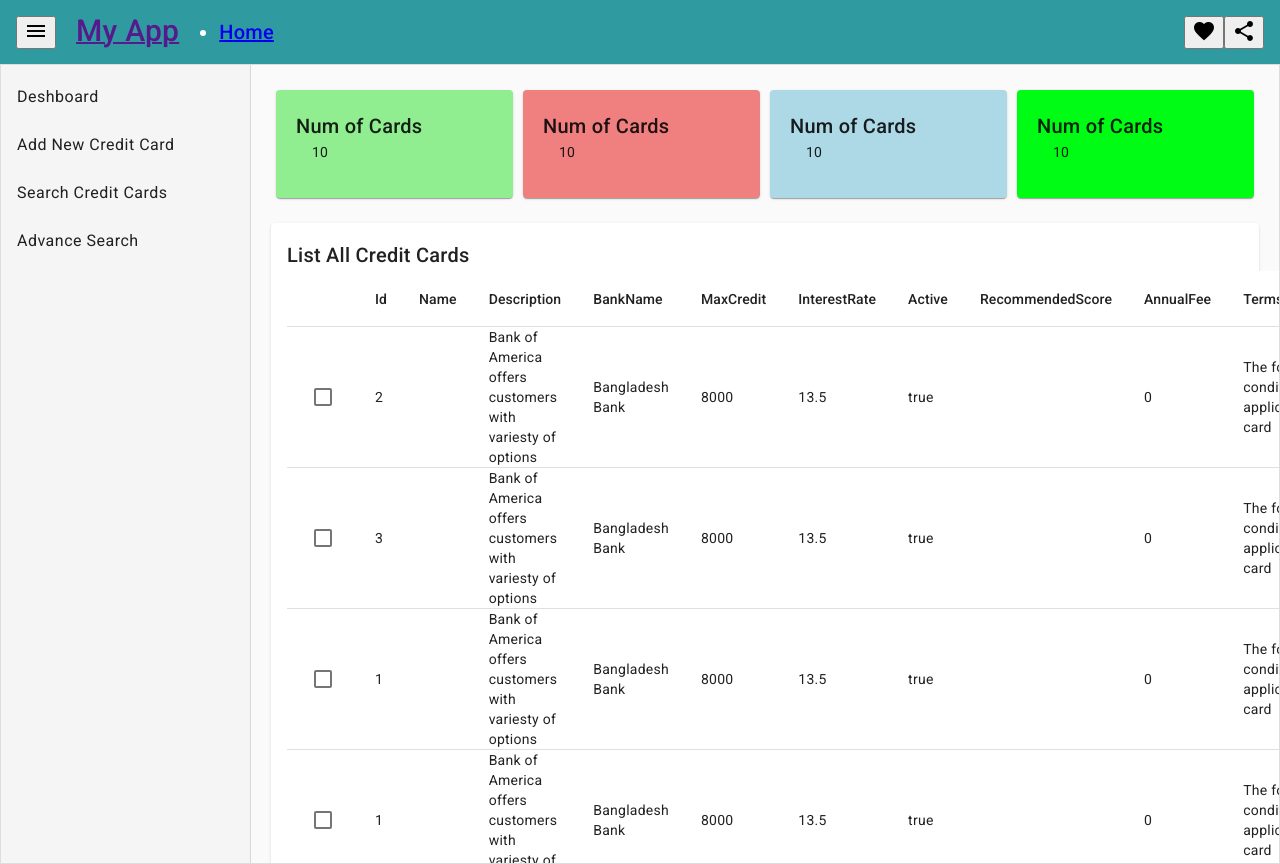
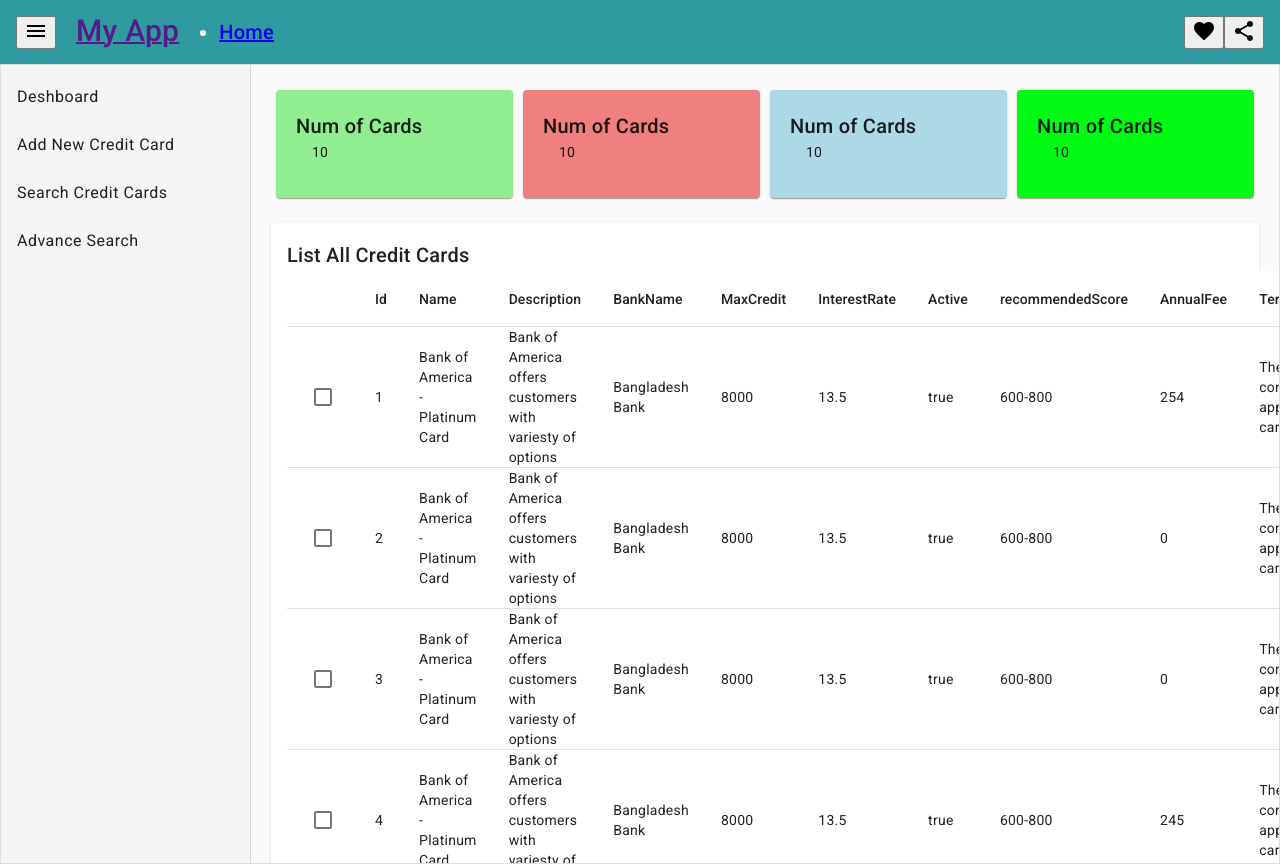
Before and after one commit to arafat-cse/DaliyLife, an Angular app: page /creditcards in a window 1280 px wide. Built offline with nearby package versions, Linux system fonts and the light colour scheme; data requests are answered from the project's data file.

Commit message:
Part 11 Compelete

```diff
--- a/db.json
+++ b/db.json
@@ -1,8 +1,23 @@
 {
   "Creditcards": [
     {
+      "id": "1",
+      "name": "Bank of America - Platinum Card",
+      "bankName": "Bangladesh Bank",
+      "description": "Bank of America offers customers with variesty of options",
+      "maxCredit": 8000,
+      "active": true,
+      "annualFee": 254,
+      "interestRate": 13.5,
+      "introOffer": 200,
+      "recommendedScore": "600-800",
+      "numberOfApplications": 40,
+      "CreatedDate": "04-01-2025",
+      "termsAndConditions": "The following conditions are applicable for this card"
+    },
+    {
       "id": "2",
-      "cardName": "Bank of America - Platinum Card",
+      "name": "Bank of America - Platinum Card",
       "bankName": "Bangladesh Bank",
       "description": "Bank of America offers customers with variesty of options",
       "maxCredit": 8000,
@@ -10,14 +25,14 @@
       "annualFee": 0,
       "interestRate": 13.5,
       "introOffer": 200,
-      "RecommendedScore": "600-800",
+      "recommendedScore": "600-800",
       "numberOfApplications": 40,
       "CreatedDate": "04-01-2025",
       "termsAndConditions": "The following conditions are applicable for this card"
     },
     {
       "id": "3",
-      "cardName": "Bank of America - Platinum Card",
+      "name": "Bank of America - Platinum Card",
       "bankName": "Bangladesh Bank",
       "description": "Bank of America offers customers with variesty of options",
       "maxCredit": 8000,
@@ -25,112 +40,24 @@
       "annualFee": 0,
       "interestRate": 13.5,
       "introOffer": 200,
-      "RecommendedScore": "600-800",
+      "recommendedScore": "600-800",
       "numberOfApplications": 40,
       "CreatedDate": "04-01-2025",
       "termsAndConditions": "The following conditions are applicable for this card"
-    },
-    {
-      "id": "1",
-      "cardName": "Bank of America - Platinum Card",
+    }, {
+      "id": "4",
+      "name": "Bank of America - Platinum Card",
       "bankName": "Bangladesh Bank",
       "description": "Bank of America offers customers with variesty of options",
       "maxCredit": 8000,
       "active": true,
-      "annualFee": 0,
+      "annualFee": 245,
       "interestRate": 13.5,
       "introOffer": 200,
-      "RecommendedScore": "600-800",
+      "recommendedScore": "600-800",
       "numberOfApplications": 40,
       "CreatedDate": "04-01-2025",
       "termsAndConditions": "The following conditions are applicable for this card"
-    },
-    {
-      "id": "1",
-      "cardName": "Bank of America - Platinum Card",
-      "bankName": "Bangladesh Bank",
-      "description": "Bank of America offers customers with variesty of options",
-      "maxCredit": 8000,
-      "active": true,
-      "annualFee": 0,
-      "interestRate": 13.5,
-      "introOffer": 200,
-      "RecommendedScore": "600-800",
-      "numberOfApplications": 40,
-      "CreatedDate": "04-01-2025",
-      "termsAndConditions": "The following conditions are applicable for this card"
-    },
-    {
-      "id": "1",
-      "cardName": "Bank of America - Platinum Card",
-      "bankName": "Bangladesh Bank",
-      "description": "Bank of America offers customers with variesty of options",
-      "maxCredit": 8000,
-      "active": true,
-      "annualFee": 0,
-      "interestRate": 13.5,
-      "introOffer": 200,
-      "RecommendedScore": "600-800",
-      "numberOfApplications": 40,
-      "CreatedDate": "04-01-2025",
-      "termsAndConditions": "The following conditions are applicable for this card"
-    },
-    {
-      "id": "1",
-      "cardName": "Bank of America - Platinum Card",
-      "bankName": "Bangladesh Bank",
-      "description": "Bank of America offers customers with variesty of options",
-      "maxCredit": 8000,
-      "active": true,
-      "annualFee": 0,
-      "interestRate": 13.5,
-      "introOffer": 200,
-      "RecommendedScore": "600-800",
-      "numberOfApplications": 40,
-      "CreatedDate": "04-01-2025",
-      "termsAndConditions": "The following conditions are applicable for this card"
-    },
-    {
-      "id": 0,
-      "name": "Md Arafat Rahman",
-      "bankName": "Dhaka Bank",
-      "description": "Dhaka bank",
-      "maxCredit": "1000",
-      "interestRate": "1600",
-      "active": true,
-      "recommendedScore": "300-500",
-      "annualFee": "125",
-      "termsAndConditions": "terms and condition for the credit card",
-      "createDate": "2025-01-21T18:00:00.000Z",
-      "updateDate": "2025-01-13T18:00:00.000Z"
-    },
-    {
-      "id": 1,
-      "name": "Md Arafat Rahman",
-      "bankName": "Dhaka Bank",
-      "description": "Dhaka Bangladesh",
-      "maxCredit": 5000,
-      "interestRate": 12,
-      "active": true,
-      "recommendedScore": "300-500",
-      "annualFee": 12,
-      "termsAndConditions": "terms and condition for the credit card",
-      "createDate": "2025-01-22T18:00:00.000Z",
-      "updateDate": "2025-01-11T18:00:00.000Z"
-    },
-    {
-      "id": 50,
-      "name": "Rashed",
-      "bankName": "Dhaka Bank",
-      "description": "dddd",
-      "maxCredit": 5000,
-      "interestRate": 12,
-      "active": true,
-      "recommendedScore": "100-500",
-      "annualFee": 12,
-      "termsAndConditions": "terms and condition for the credit card",
-      "createDate": "2025-01-22T18:00:00.000Z",
-      "updateDate": "2025-01-22T18:00:00.000Z"
     }
   ]
 }
--- a/src/app/creditcards/creditcards.component.html
+++ b/src/app/creditcards/creditcards.component.html
@@ -76,7 +76,7 @@
                 <td mat-cell *matCellDef="let element">{{element.interestRate}}</td>
             </ng-component>
             <ng-component matColumnDef="recommendedScore">
-                <th mat-header-cell *matHeaderCellDef>RecommendedScore</th>
+                <th mat-header-cell *matHeaderCellDef>recommendedScore</th>
                 <td mat-cell *matCellDef="let element">{{element.recommendedScore}}</td>
             </ng-component>
             <ng-component matColumnDef="annualFee">
--- a/src/app/creditcards/creditcards.module.ts
+++ b/src/app/creditcards/creditcards.module.ts
@@ -19,6 +19,8 @@ import {MatFormFieldModule} from '@angular/material/form-field';
 import {MatSelectModule} from '@angular/material/select';
 import {MatDatepickerModule} from '@angular/material/datepicker';
 import { MatNativeDateModule } from '@angular/material/core';
+import { ReactiveFormsModule } from '@angular/forms';
+
 @NgModule({
   declarations: [
     CreditcardsComponent,
@@ -42,7 +44,8 @@ import { MatNativeDateModule } from '@angular/material/core';
     MatInputModule,
     MatSelectModule,
     MatDatepickerModule,
-    MatNativeDateModule
+    MatNativeDateModule,
+    ReactiveFormsModule
   ]
 })
 export class CreditcardsModule { }
--- a/src/app/creditcards/edit/edit.component.css
+++ b/src/app/creditcards/edit/edit.component.css
@@ -0,0 +1,16 @@
+.example-full-width{
+    width: 75%;
+}
+.error{
+    color: red;
+    padding: 5px;
+}
+.half-width{
+    width: 40%;
+}
+.half-width:last-child{
+    margin-left: 20px;
+}
+.full-width{
+    width: 40%;
+}
--- a/src/app/creditcards/edit/edit.component.html
+++ b/src/app/creditcards/edit/edit.component.html
@@ -1 +1,69 @@
-<p>edit works!</p>
+<mat-card>
+    <mat-card-header>
+        <mat-card-title>Edit Credit Card</mat-card-title>
+    </mat-card-header>
+        <mat-card-content>
+            <form [formGroup]="editCreditCardForm" (ngSubmit)="onSubmit()">
+                <div class="formGroup">
+                    <mat-form-field class="half-width">
+                    <label>Credit Card Name</label>
+                        <input matInput placeholder="Credit Card Name" formControlName="name" required minlength="2">
+                        <mat-error *ngIf="editCreditCardForm.get('name')?.hasError('required')"> Name required</mat-error>
+                        <mat-error *ngIf="editCreditCardForm.get('name')?.hasError('minlength(2)')"> Min Length 2</mat-error>
+                        <mat-error *ngIf="editCreditCardForm.get('name')?.hasError('maxlength(23)')"> Max Length 23</mat-error>
+                    </mat-form-field>
+                    <mat-form-field class="half-width">
+                        <label>bankName</label>
+                            <input matInput placeholder="bankName" formControlName="bankName">
+                        </mat-form-field>
+                </div>
+
+                <div class="formGroup">
+                    <mat-form-field class="full-width">
+                        <label>description</label>
+                        <input matInput placeholder="description" formControlName="description">
+                    </mat-form-field>
+                </div>
+
+                <div class="formGroup">
+                    <mat-form-field class="half-width">
+                        <label>maxCredit</label>
+                        <input matInput placeholder="maxCredit" formControlName="maxCredit">
+                    </mat-form-field>
+                    <mat-form-field class="half-width">
+                        <label>interestRate</label>
+                        <input matInput placeholder="interestRate" formControlName="interestRate">
+                    </mat-form-field>
+                </div>
+                <div class="formGroup">
+                    <mat-form-field class="full-width">
+                        <label>recommended Score</label>
+                        <mat-select aria-placeholder="recommended Score" formControlName="recommendedScore">
+                            <mat-option value="100-500">100-500</mat-option>
+                            <mat-option value="300-500">300-500</mat-option>
+                            <mat-option value="200-400">200-400</mat-option>
+                            <mat-option value="400-600">400-600</mat-option>
+                        </mat-select>
+                    </mat-form-field>
+                </div>
+                <div class="formGroup">
+                    <mat-form-field class="full-width">
+                        <label>annualFee</label>
+                        <input matInput placeholder="annualFee" formControlName="annualFee">
+                    </mat-form-field>
+                </div>
+                <div class="formGroup">
+                    <mat-form-field class="full-width">
+                        <label>termsAndConditions</label>
+                        <input matInput placeholder="termsAndConditions" formControlName="termsAndConditions">
+                    </mat-form-field>
+                </div>
+
+            <!-- <button mat-raised-button color="primary" type="submit" [disabled]="!editCreditCardForm.valid">Update</button> -->
+            <div class="form-group">
+                <button mat-raised-button color="primary" [disabled]="!editCreditCardForm.valid"> Add New Credit Card</button>
+            </div>
+            </form>
+        </mat-card-content>
+
+</mat-card>
--- a/src/app/creditcards/edit/edit.component.ts
+++ b/src/app/creditcards/edit/edit.component.ts
@@ -1,4 +1,8 @@
 import { Component } from '@angular/core';
+import { FormBuilder, FormGroup, Validators } from '@angular/forms';
+import { CreditCard } from '../../models/credit-card';
+import { ActivatedRoute, Router } from '@angular/router';
+import { CreditcardsService } from '../../services/creditcards.service';
 
 @Component({
   selector: 'app-edit',
@@ -6,5 +10,46 @@ import { Component } from '@angular/core';
   styleUrl: './edit.component.css'
 })
 export class EditComponent {
+  editCreditCardForm!: FormGroup;
 
+  creditCardData:CreditCard | null =null;
+  constructor(private formBuilder:FormBuilder,
+    private route:ActivatedRoute,
+    private creditCardsService:CreditcardsService)
+    {
+      this.editCreditCardForm = this.formBuilder.group({
+        // name: ['', [Validators.required, Validators.minLength(3), Validators.maxLength(20)]],
+        name: ['', [Validators.required, Validators.minLength(3)]],
+        description:['',Validators.required],
+        bankName:['',Validators.required],
+        maxCredit:['',Validators.required],
+        interestRate:['',Validators.required],
+        active:[false,Validators.required],
+        recommendedScore:['',Validators.required],
+        annualFee:['',Validators.required],
+        termsAndConditions:['',Validators.required],
+        // createDate:['',Validators.required],
+        // updateDate:['',Validators.required],
+      });
+    }
+    ngOnInit(){
+      const id = parseInt(this.route.snapshot.paramMap.get("id") || '');
+      if(id !==0)
+      {
+        this.creditCardsService.getCreditCardById(id).subscribe(data=>{
+          this.creditCardData = data;
+
+          this,this.editCreditCardForm.patchValue(this.creditCardData);
+        });
+      }
+    }
+    onSubmit(){
+      console.log(this.editCreditCardForm.valid);
+
+     if(this.editCreditCardForm.valid){
+        const updatedFormDate: CreditCard = this.editCreditCardForm.value;
+        console.log(updatedFormDate);
+        this.creditCardsService.updateCreditCard(updatedFormDate);
+     }
+    }
 }
```
